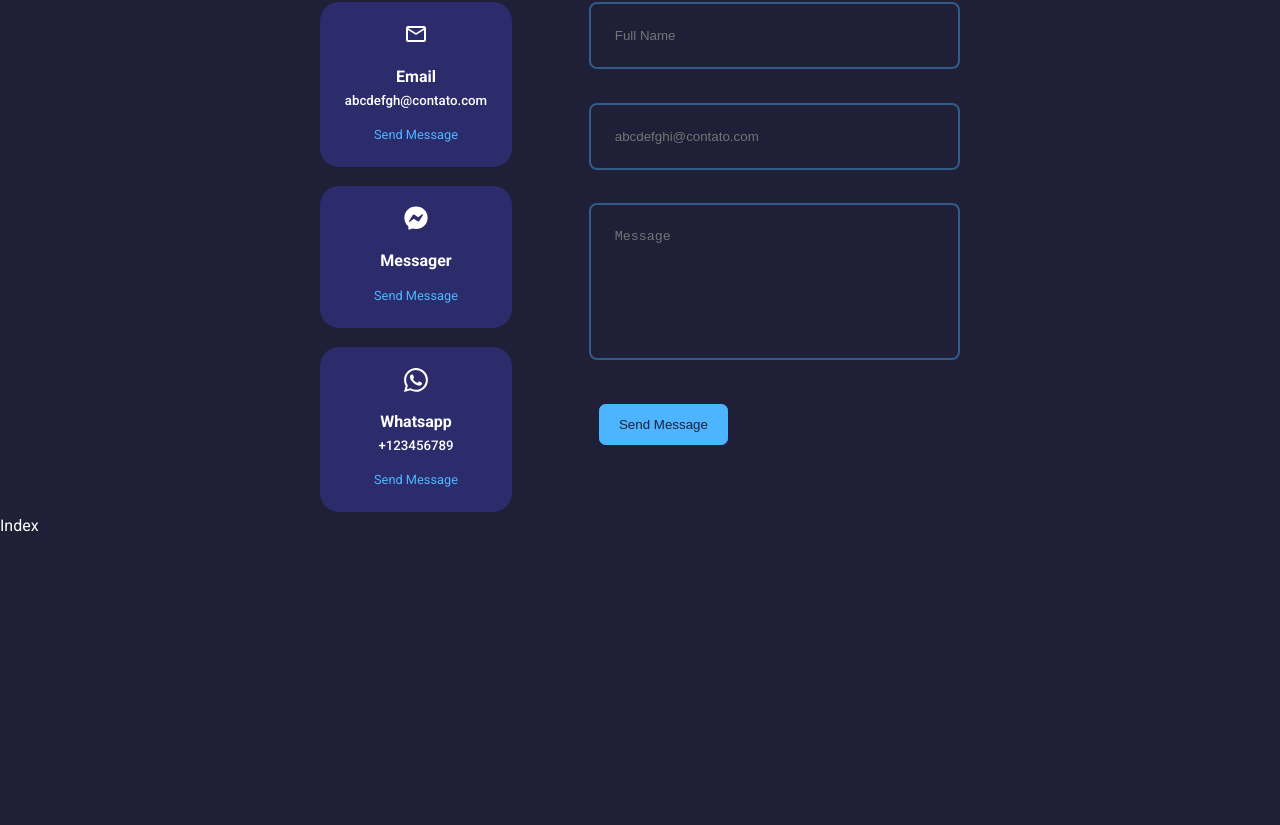
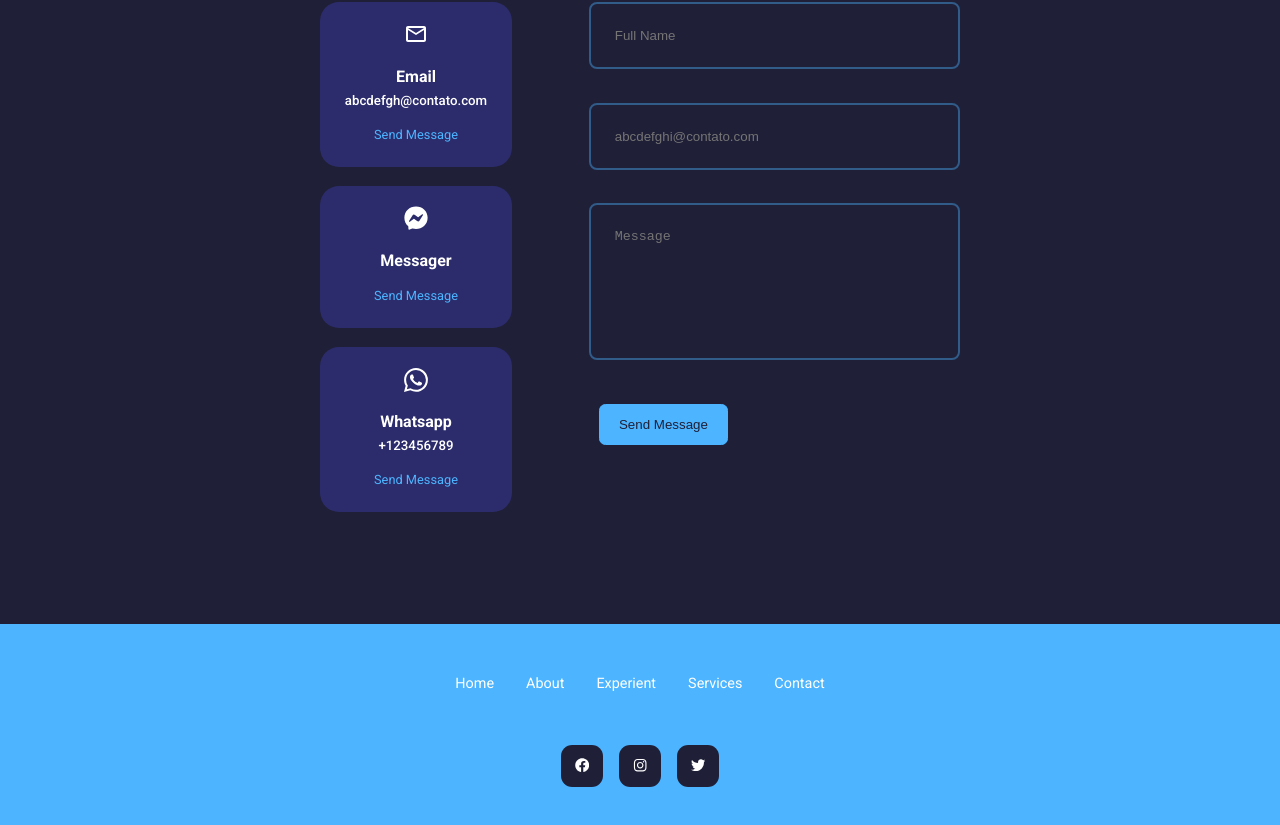
Before and after one commit to cesinhalius/PortfolioExample, a React (Create React App) app: page / in a window 1280 px wide. Shown: the part 3302-4127 px from the top of the page. Before the commit the page ends 3841 px from the top, so only its background shows below. Built offline with nearby package versions, Linux system fonts and the light colour scheme.

Commit message:
Adicionando elementos no rota pé da página

```diff
--- a/src/components/footer/Index.jsx
+++ b/src/components/footer/Index.jsx
@@ -1,10 +1,26 @@
 import React from 'react'
 import './style.css'
+import {FaFacebook} from 'react-icons/fa'
+import {FaInstagram} from 'react-icons/fa'
+import {FaTwitter} from 'react-icons/fa'
 
-const Index = () => {
+export const Index = () => {
   return (
-    <div>Index</div>
+    <footer>
+        <ul className='permalinks'>
+            <li><a href="#">Home</a></li>
+            <li><a href="#about">About</a></li>
+            <li><a href="#experient">Experient</a></li>
+            <li><a href="#services">Services</a></li>
+            <li><a href="#contact">Contact</a></li>
+        </ul>
+
+        <div className="footer__socials">
+            <a href="https://facebook.com"><FaFacebook/></a>
+            <a href="https://instagram.com"><FaInstagram/></a>
+            <a href="https://twitter.com"><FaTwitter/></a>
+        </div>
+    </footer>
   )
 }
-
-export default Index
+export default Index;
--- a/src/components/footer/style.css
+++ b/src/components/footer/style.css
@@ -0,0 +1,41 @@
+footer{
+    background: var(--color-primary);
+    padding: 3rem 0;
+    text-align: center;
+    font-size: .9rem;
+    margin-top: 7rem;
+}
+
+footer a{
+    color: white;
+}
+
+.permalinks{
+    display: flex;
+    flex-wrap: wrap;
+    justify-content: center;
+    gap: 2rem;
+    margin: 0 auto 3rem;
+}
+
+.footer__socials{
+    display: flex;
+    justify-content: center;
+    gap: 1rem;
+    margin-bottom: 4rem;
+}
+
+.footer__socials a{
+    background: var(--color-bg);
+    color: white;
+    padding: .8rem;
+    border-radius: .7rem;
+    display: flex;
+    border: 1px solid transparent;
+}
+
+.footer__socials a:hover{
+    background: transparent;
+    color: var(--color-bg);
+    border-color: var(--color-bg);
+}
```
